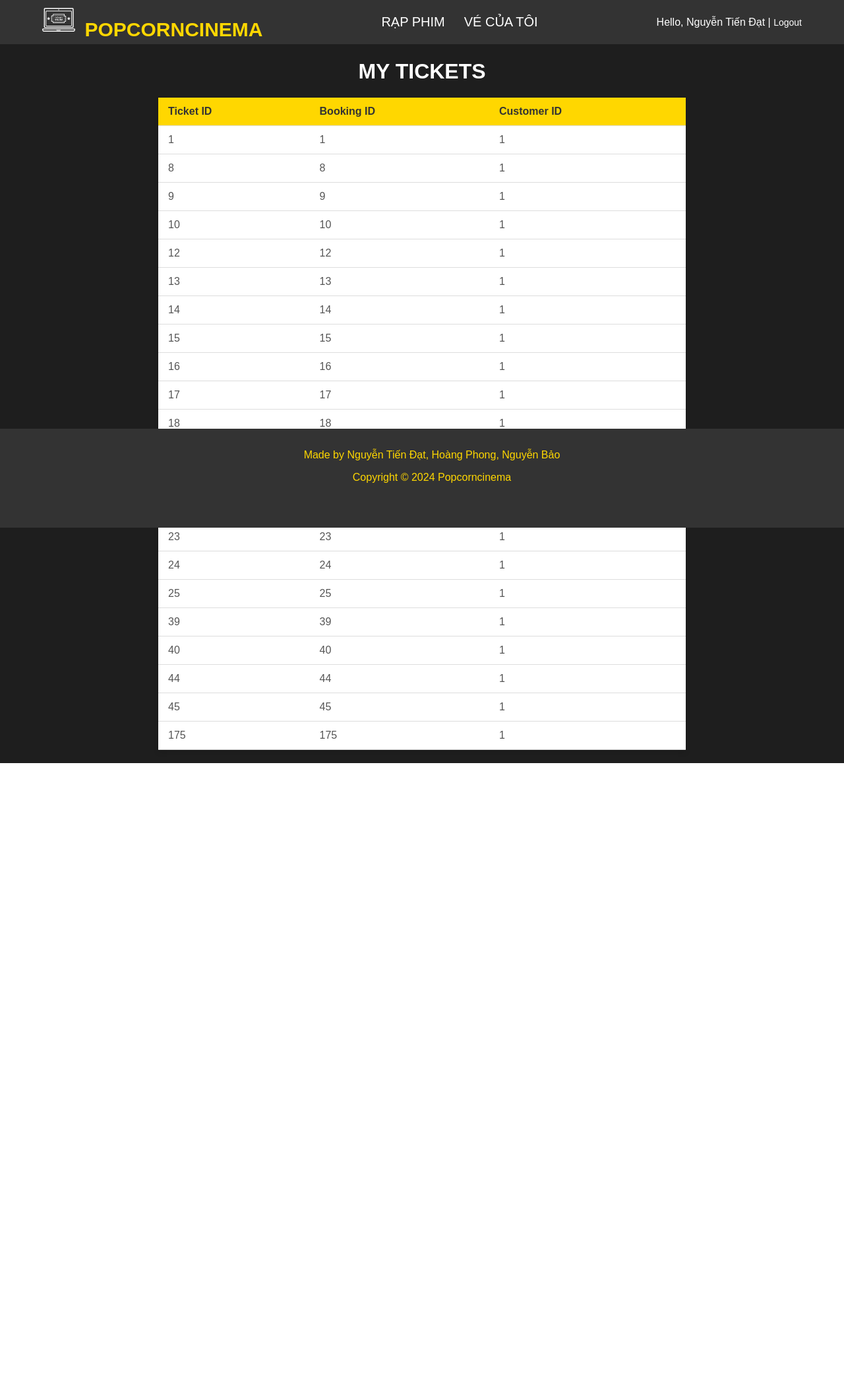
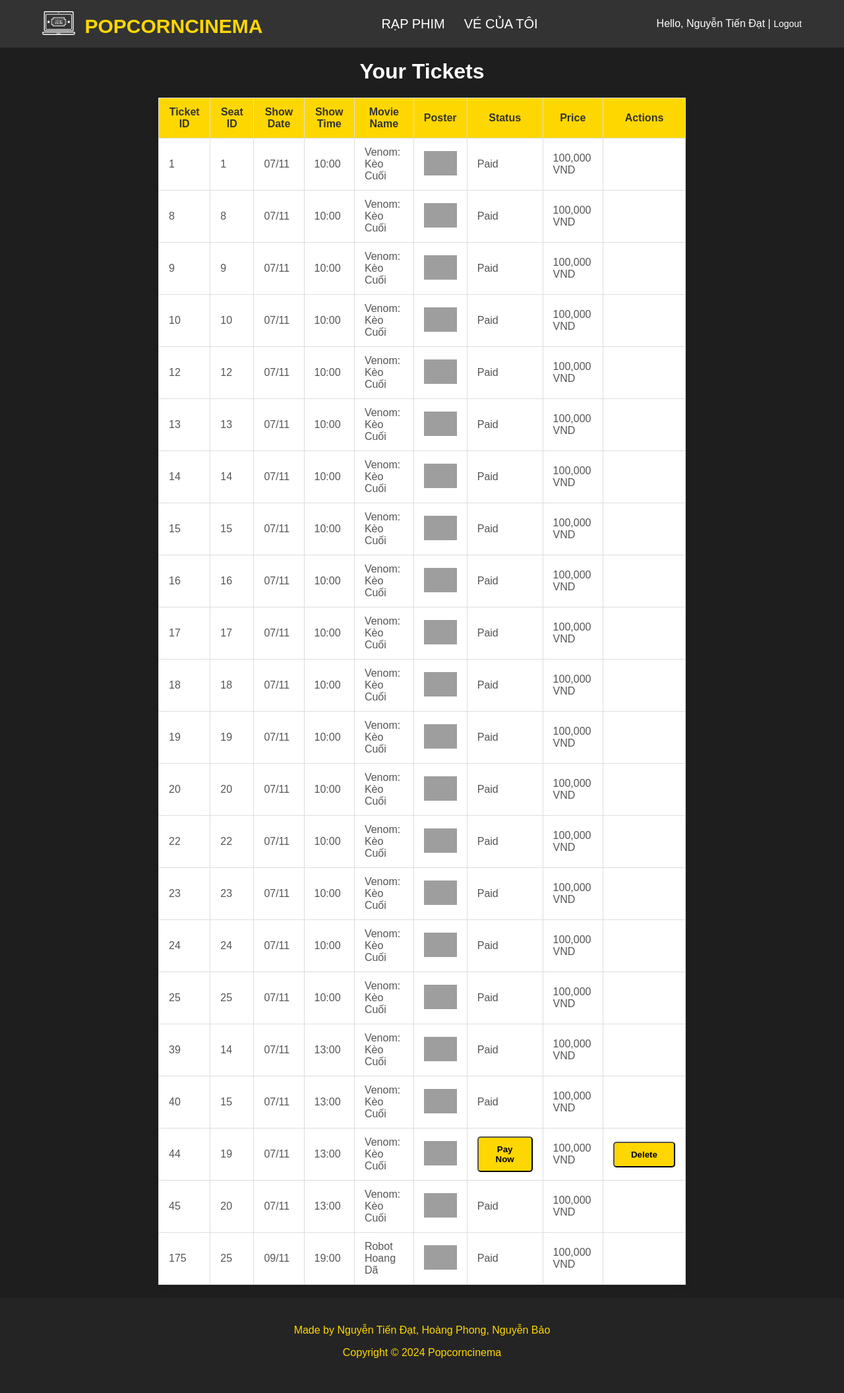
Before and after one commit to Kazedesu1/Vmovie, a Flask app: page /myticket in a window 1280 px wide. Shown: the whole page at 66% size. Before the commit the page ends 1157 px from the top, so only its background shows below. Run offline with Flask 3, Linux system fonts and the light colour scheme; a user stored in the database is signed in; data comes from the database, SQL or seed files in the repository; both versions use the stored data as it was after the commit; grey boxes are pictures that could not be loaded.

Commit message:
Add files via upload

```diff
--- a/ltweb/movie.py
+++ b/ltweb/movie.py
@@ -1,5 +1,7 @@
 from flask import Flask, render_template, request, g,redirect,session,url_for,flash, jsonify
 import sqlite3
+from datetime import datetime
+
 
 app = Flask(__name__)
 DATABASE = 'cinema.db'
@@ -138,10 +140,6 @@ def book_seats():
     selected_seats = request.json.get('selectedSeats')
     customer_id = session.get('customerID')
 
-    # Update SeatBooking table
-    for seat_id in selected_seats:
-        cursor.execute("UPDATE SeatBooking SET status = 1 WHERE bookingID = ?", (seat_id,))
-
     # Insert tickets into Ticket table
     for seat_id in selected_seats:
         cursor.execute("INSERT INTO Ticket (ticketID, bookingID, customerID) VALUES (?, ?, ?)",
@@ -211,13 +209,84 @@ def rap():
 # Route my ticket
 @app.route('/myticket')
 def myticket():
-    db = get_db()
     customer_id = session.get('customerID')
+
     if not customer_id:
         return redirect(url_for('login_page'))
 
-    tickets = db.execute("SELECT * FROM Ticket WHERE customerID = ?", (customer_id,)).fetchall()
-    return render_template('myticket.html', tickets=tickets)
+    db = get_db()
+    query = """
+    SELECT
+        Ticket.ticketID,
+        SeatBooking.seatID,
+        Showtime.showDate,
+        Showtime.showTime,
+        Movie.movieName,
+        Movie.poster,
+        SeatBooking.status
+    FROM Ticket
+    JOIN SeatBooking ON Ticket.bookingID = SeatBooking.bookingID
+    JOIN Showtime ON SeatBooking.showtimeID = Showtime.showtimeID
+    JOIN Movie ON Showtime.IDmovie = Movie.IDmovie
+    WHERE Ticket.customerID = ?
+    """
+    tickets = db.execute(query, (customer_id,)).fetchall()
+
+    formatted_tickets = []
+    for ticket in tickets:
+        show_time = datetime.strptime(ticket['showTime'], '%H:%M')
+        ticket_info = {
+            'ticketID': ticket['ticketID'],
+            'seatID': ticket['seatID'],
+            'showDate': ticket['showDate'],
+            'showTime': ticket['showTime'],
+            'movieName': ticket['movieName'],
+            'poster': ticket['poster'],
+            'status': 'Paid' if ticket['status'] == "1" else 'Unpaid',
+            'price': '75,000 VND' if show_time.hour >= 22 else '100,000 VND'
+        }
+        formatted_tickets.append(ticket_info)
+
+    return render_template('myticket.html', tickets=formatted_tickets)
+
+# Route to confirm payment
+@app.route('/confirm_payment/<int:ticket_id>', methods=['POST'])
+def confirm_payment(ticket_id):
+    db = get_db()
+    db.execute("""
+        UPDATE SeatBooking
+        SET status = 1
+        WHERE bookingID = (SELECT bookingID FROM Ticket WHERE ticketID = ?)
+    """, (ticket_id,))
+    db.commit()
+    print(f"Ticket with ID {ticket_id} has been marked as paid.")
+    return {"success": True}
+
+# Route xóa vé
+@app.route('/delete_ticket/<int:ticket_id>', methods=['POST'])
+def delete_ticket(ticket_id):
+    db = get_db()
+    ticket_status = db.execute("""
+        SELECT status FROM SeatBooking
+        WHERE bookingID = (SELECT bookingID FROM Ticket WHERE ticketID = ?)
+    """, (ticket_id,)).fetchone()
+
+    if ticket_status and ticket_status['status'] == "0":
+        db.execute("""
+            UPDATE SeatBooking
+            SET status = 0 -- Hoặc giá trị khác để thể hiện vé bị hủy
+            WHERE bookingID = (SELECT bookingID FROM Ticket WHERE ticketID = ?)
+        """, (ticket_id,))
+
+        db.execute("DELETE FROM Ticket WHERE ticketID = ?", (ticket_id,))
+        db.commit()
+        return {"success": True}
+    else:
+        # Nếu vé đã thanh toán hoặc không tồn tại
+        return {"success": False, "message": "Ticket already paid, cannot delete."}
+
+
+
 
 if __name__ == '__main__':
     app.run(debug=True)
--- a/ltweb/static/chitietphim.css
+++ b/ltweb/static/chitietphim.css
@@ -6,7 +6,7 @@ body {
     padding-top: 70px;
 }
 
-/* navbar */
+/* Navbar styling */
 .navbar a{
     text-decoration: none;
     color: #FFD700;
@@ -14,7 +14,9 @@ body {
 .navbar #logo {
     height: 50px;
     margin-right: 10px;
+    margin-top: 5px;
 }
+
 .navbar {
     display: flex;
     align-items: center;
@@ -40,6 +42,8 @@ body {
     display: inline-block;
     font-size: 30px;
     font-weight: bold;
+    top: -10px;
+    position: relative;
 }
 
 .navbar img {
--- a/ltweb/static/deshomepage.css
+++ b/ltweb/static/deshomepage.css
@@ -14,7 +14,9 @@ body {
 .navbar #logo {
     height: 50px;
     margin-right: 10px;
+    margin-top: 5px;
 }
+
 .navbar {
     display: flex;
     align-items: center;
@@ -40,6 +42,8 @@ body {
     display: inline-block;
     font-size: 30px;
     font-weight: bold;
+    top: -10px;
+    position: relative;
 }
 
 .navbar img {
@@ -229,8 +233,8 @@ body {
 .view-details-button {
     display: inline-block;
     padding: 10px 25px;
-    background-color: #007bff;
-    color: white;
+    background-color: #FFD700;
+    color: black;
     text-decoration: none;
     border-radius: 5px;
     font-weight: bold;
@@ -238,7 +242,6 @@ body {
 }
 
 .view-details-button:hover {
-    background-color: #0056b3;
     transform: translateY(-2px);
 }
 
@@ -258,19 +261,19 @@ body {
 .pagination a {
     margin: 0 5px;
     padding: 5px 10px;
-    background-color: #333;
-    color: white;
+    background-color: #FFD700;
+    color: black;
     text-decoration: none;
     border-radius: 5px;
 }
 
 .pagination a.active {
-    background-color: #007bff;
-    color: white;
+    background-color: #f0ad4e;
 }
 
 .pagination a:hover {
     background-color: #555;
+    color: #FFD700;
 }
 
 
--- a/ltweb/static/login.css
+++ b/ltweb/static/login.css
@@ -21,7 +21,9 @@ body {
 .navbar #logo {
     height: 50px;
     margin-right: 10px;
+    margin-top: 5px;
 }
+
 .navbar {
     display: flex;
     align-items: center;
@@ -47,6 +49,8 @@ body {
     display: inline-block;
     font-size: 30px;
     font-weight: bold;
+    top: -10px;
+    position: relative;
 }
 
 .navbar img {
--- a/ltweb/static/seatbooking.css
+++ b/ltweb/static/seatbooking.css
@@ -1,3 +1,4 @@
+/* Navbar styling */
 .navbar a{
     text-decoration: none;
     color: #FFD700;
@@ -5,7 +6,9 @@
 .navbar #logo {
     height: 50px;
     margin-right: 10px;
+    margin-top: 5px;
 }
+
 .navbar {
     display: flex;
     align-items: center;
@@ -31,6 +34,8 @@
     display: inline-block;
     font-size: 30px;
     font-weight: bold;
+    top: -10px;
+    position: relative;
 }
 
 .navbar img {
@@ -72,6 +77,7 @@
 .navbar .auth-links a:hover {
     color: #FFD700;
 }
+
 
 body {
     font-family: Arial, sans-serif;
--- a/ltweb/templates/myticket.html
+++ b/ltweb/templates/myticket.html
@@ -13,7 +13,9 @@
             font-size: 2rem;
             text-align: center;
         }
-
+        p {
+            text-align: center;
+        }
         table {
             width: 80%;
             max-width: 800px;
@@ -22,35 +24,71 @@
             box-shadow: 0 4px 8px rgba(0, 0, 0, 0.1);
             background-color: #fff;
         }
-
         th, td {
             padding: 12px 15px;
             text-align: left;
-            border-bottom: 1px solid #ddd;
+            border: 1px solid #ddd;
         }
-
         th {
             background-color: #FFD700;
             color: #333;
             font-weight: bold;
+            text-align: center;
         }
-
         td {
             color: #555;
         }
-
         tr:hover {
             background-color: #f1f1f1;
         }
+        /* Payment Modal */
+        .modal {
+            display: none;
+            position: fixed;
+            top: 0;
+            left: 0;
+            width: 100%;
+            height: 100%;
+            background: rgba(0, 0, 0, 0.5);
+            justify-content: center;
+            align-items: center;
+        }
+        .modal-content {
+            background: #fff;
+            padding: 20px;
+            border-radius: 8px;
+            text-align: center;
+        }
+        .close-btn {
+            cursor: pointer;
+            color: red;
+            float: right;
+        }
+        .confirm-btn {
+            background-color: #4CAF50;
+            color: white;
+            padding: 10px 20px;
+            border: none;
+            cursor: pointer;
+        }
+        .footer {
+            width: 100%;
+            position: relative;
+            bottom: 0;
+        }
+        button {
+            display: inline-block;
+            padding: 10px 25px;
+            background-color: #FFD700;
+            color: black;
+            text-decoration: none;
+            border-radius: 5px;
+            font-weight: bold;
+            transition: background-color 0.3s ease, transform 0.3s ease;
+        }
 
-        .footer {
-            text-align: center;
-            padding: 15px;
-            background-color: #333;
-            color: #FFD700;
-            width: 100%;
-            position: fixed;
-            bottom: 0;
+        button:hover {
+            transform: translateY(-2px);
         }
 
     </style>
@@ -83,21 +121,42 @@
         </div>
     </div>
 
-    <!--My Ticket-->
-    <h1>MY TICKETS</h1>
-
+    <!-- My Ticket -->
+    <h1>Your Tickets</h1>
     {% if tickets %}
         <table>
             <tr>
                 <th>Ticket ID</th>
-                <th>Booking ID</th>
-                <th>Customer ID</th>
+                <th>Seat ID</th>
+                <th>Show Date</th>
+                <th>Show Time</th>
+                <th>Movie Name</th>
+                <th>Poster</th>
+                <th>Status</th>
+                <th>Price</th>
+                <th>Actions</th>
             </tr>
             {% for ticket in tickets %}
             <tr>
                 <td>{{ ticket['ticketID'] }}</td>
-                <td>{{ ticket['bookingID'] }}</td>
-                <td>{{ ticket['customerID'] }}</td>
+                <td>{{ ticket['seatID'] }}</td>
+                <td>{{ ticket['showDate'] }}</td>
+                <td>{{ ticket['showTime'] }}</td>
+                <td>{{ ticket['movieName'] }}</td>
+                <td><img src="{{ ticket['poster'] }}" alt="{{ ticket['movieName'] }}" style="width: 50px;"></td>
+                <td>
+                    {% if ticket['status'] == 'Unpaid' %}
+                        <button onclick="openPaymentModal({{ ticket['ticketID'] }})">Pay Now</button>
+                    {% else %}
+                        Paid
+                    {% endif %}
+                </td>
+                <td>{{ ticket['price'] }}</td>
+                <td>
+                    {% if ticket['status'] == 'Unpaid' %}
+                        <button onclick="deleteTicket({{ ticket['ticketID'] }})">Delete</button>
+                    {% endif %}
+                </td>
             </tr>
             {% endfor %}
         </table>
@@ -105,7 +164,56 @@
         <p>No tickets found.</p>
     {% endif %}
 
-        <!--About us-->
+    <!-- Payment Modal -->
+    <div id="paymentModal" class="modal">
+        <div class="modal-content">
+            <span class="close-btn" onclick="closePaymentModal()">×</span>
+            <img src="{{ url_for('static', filename='pay.jpg') }}" alt="QR Code" style="width: 200px;">
+            <p>Scan to pay</p>
+            <button class="confirm-btn" onclick="confirmPayment()">Confirm Payment</button>
+        </div>
+    </div>
+
+    <script>
+        let currentTicketID = null;
+
+        function openPaymentModal(ticketID) {
+            document.getElementById("paymentModal").style.display = "flex";
+            currentTicketID = ticketID;
+        }
+
+        function closePaymentModal() {
+            document.getElementById("paymentModal").style.display = "none";
+            currentTicketID = null;
+        }
+
+        function confirmPayment() {
+            fetch(`/confirm_payment/${currentTicketID}`, { method: 'POST' })
+                .then(response => response.json())
+                .then(data => {
+                    if (data.success) {
+                        alert("Bạn đã thanh toán thành công");
+                        location.reload();
+                    }
+                });
+        }
+        function deleteTicket(ticketID) {
+            if (confirm("Are you sure you want to delete this ticket?")) {
+                fetch(`/delete_ticket/${ticketID}`, { method: 'POST' })
+                    .then(response => response.json())
+                    .then(data => {
+                        if (data.success) {
+                            alert("Ticket has been deleted.");
+                            location.reload();
+                        } else {
+                            alert(data.message || "An error occurred.");
+                        }
+                    });
+            }
+        }
+    </script>
+
+    <!-- About us -->
     <div class="footer">
         <p>Made by Nguyễn Tiến Đạt, Hoàng Phong, Nguyễn Bảo</p>
         <p>Copyright © 2024 Popcorncinema</p>
--- a/ltweb/templates/rap.html
+++ b/ltweb/templates/rap.html
@@ -73,6 +73,7 @@
         .footer {
         width: 100%;
         position: relative;
+        bottom: 0;
     }
     </style>
 </head>
```
Also changed, not shown: ltweb/cinema.db, ltweb/static/pay.jpg (added).
